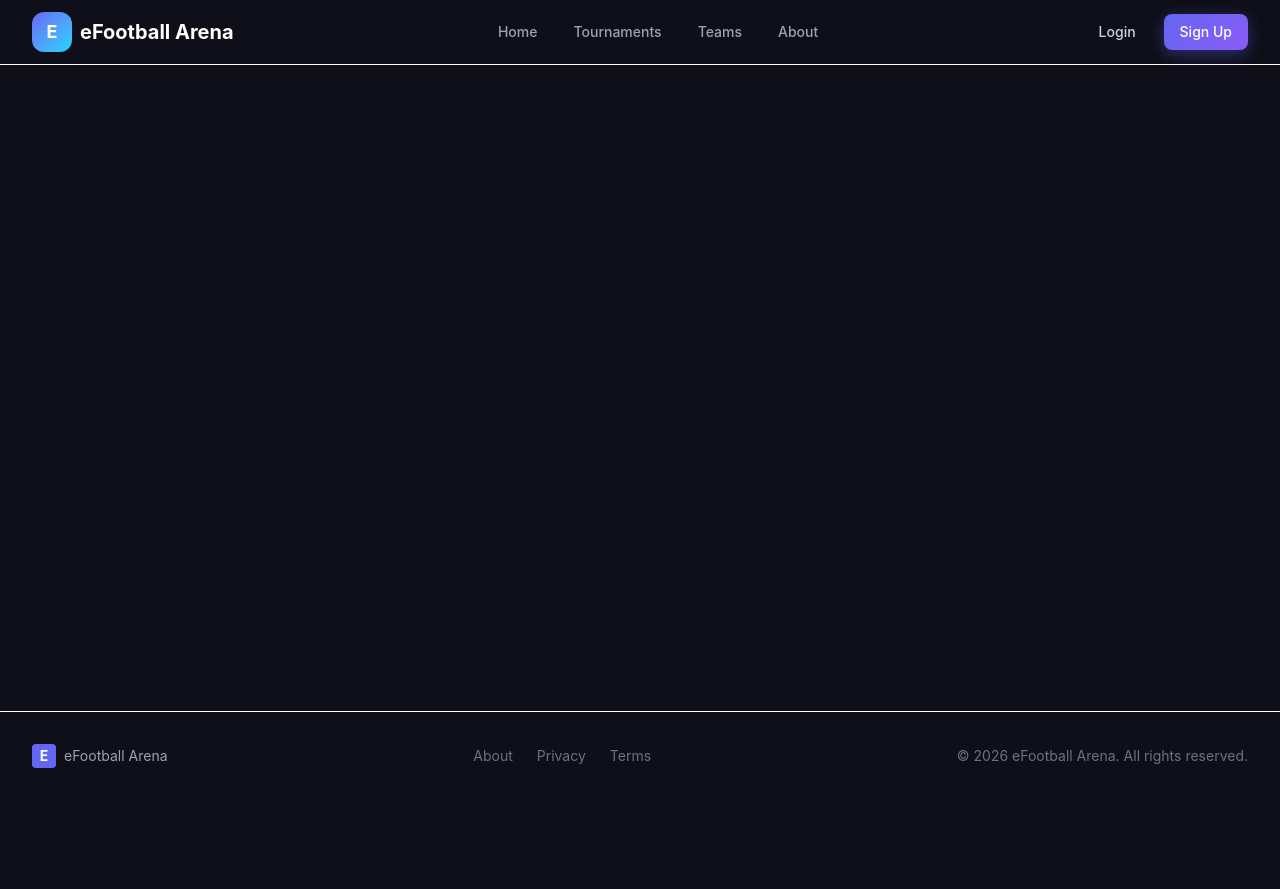
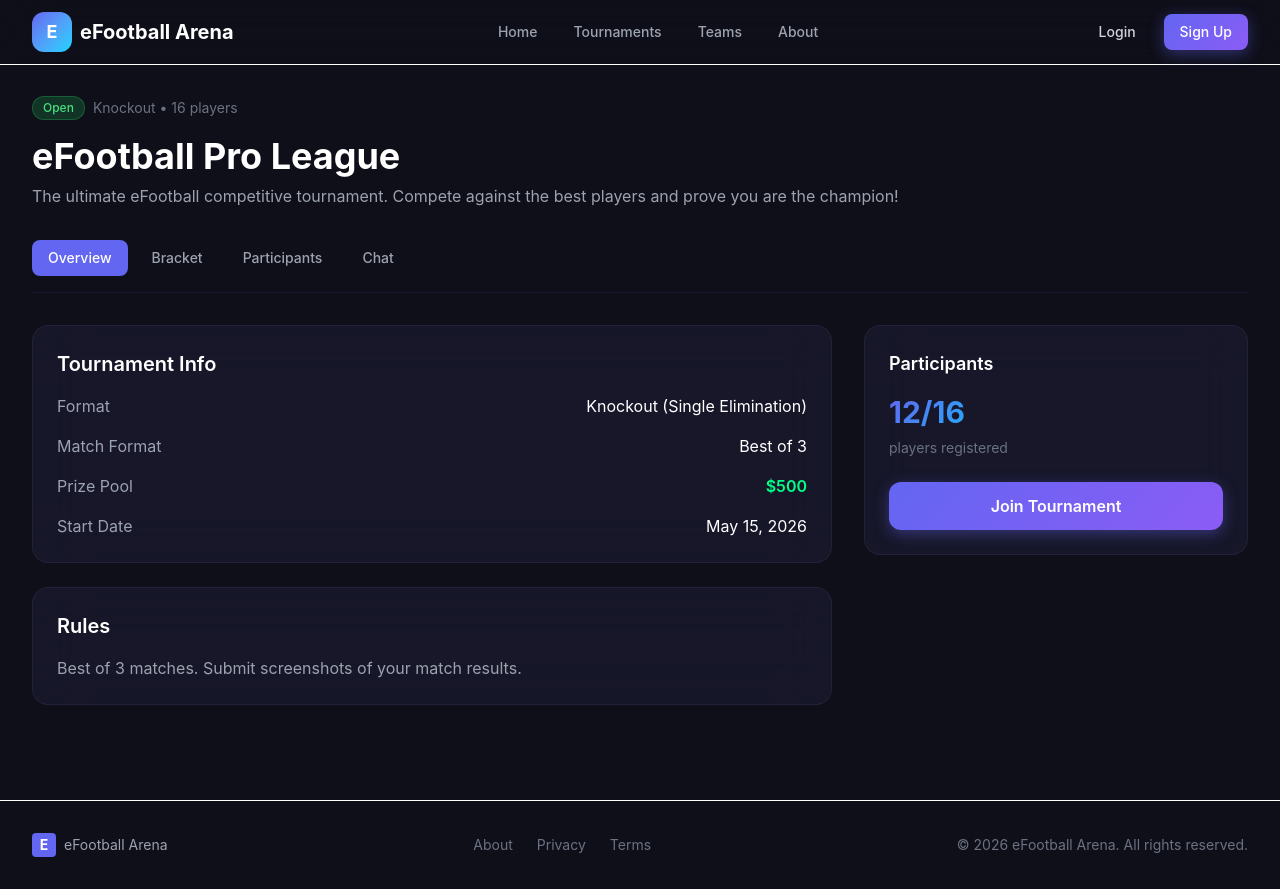
Before and after one commit to xknight254-hub/Efootball-tournament-app, a React (Vite) app in the folder client/: page /tournaments/1 in a window 1280 px wide. Before the commit the page ends 800 px from the top, so only its background shows below. Built offline with nearby package versions, Linux system fonts and the light colour scheme.

Commit message:
Task 8: Tournament Detail Page with bracket, participants, chat tabs

```diff
--- a/client/src/App.tsx
+++ b/client/src/App.tsx
@@ -3,6 +3,7 @@ import { Navbar } from './components/layout/Navbar';
 import { Footer } from './components/layout/Footer';
 import { HomePage } from './pages/HomePage';
 import { TournamentsPage } from './pages/TournamentsPage';
+import { TournamentDetailPage } from './pages/TournamentDetailPage';
 import { LoginPage } from './pages/LoginPage';
 import { RegisterPage } from './pages/RegisterPage';
 
@@ -15,6 +16,7 @@ function App() {
           <Routes>
             <Route path="/" element={<HomePage />} />
             <Route path="/tournaments" element={<TournamentsPage />} />
+            <Route path="/tournaments/:id" element={<TournamentDetailPage />} />
             <Route path="/teams" element={<div className="pt-32 pb-20 text-center text-white">Teams - Coming Soon</div>} />
             <Route path="/about" element={<div className="pt-32 pb-20 text-center text-white">About - Coming Soon</div>} />
             <Route path="/login" element={<LoginPage />} />
--- /dev/null
+++ b/client/src/pages/TournamentDetailPage.tsx
@@ -0,0 +1,198 @@
+import { useState } from 'react';
+// import { useParams } from 'react-router-dom';
+
+const tournament = {
+  id: 1,
+  name: 'eFootball Pro League',
+  format: 'knockout',
+  maxPlayers: 16,
+  participants: 12,
+  prizePool: '$500',
+  status: 'open',
+  startDate: 'May 15, 2026',
+  description: 'The ultimate eFootball competitive tournament. Compete against the best players and prove you are the champion!',
+  rules: 'Best of 3 matches. Submit screenshots of your match results.',
+};
+
+const matches = [
+  { id: 1, round: 1, player1: 'PlayerOne', player2: 'PlayerTwo', score1: 2, score2: 1, status: 'completed', winner: 'PlayerOne' },
+  { id: 2, round: 1, player1: 'PlayerThree', player2: 'PlayerFour', score1: 0, score2: 2, status: 'completed', winner: 'PlayerFour' },
+  { id: 3, round: 1, player1: 'PlayerFive', player2: 'PlayerSix', score1: null, score2: null, status: 'pending' },
+  { id: 4, round: 1, player1: 'PlayerSeven', player2: 'PlayerEight', score1: null, score2: null, status: 'pending' },
+  { id: 5, round: 2, player1: 'PlayerOne', player2: 'PlayerFour', score1: null, score2: null, status: 'scheduled' },
+];
+
+export function TournamentDetailPage() {
+  // const { id } = useParams();
+  const [activeTab, setActiveTab] = useState<'overview' | 'bracket' | 'participants' | 'chat'>('overview');
+
+  return (
+    <div className="min-h-screen bg-dark-900 pt-24 pb-20">
+      <div className="max-w-7xl mx-auto px-4 sm:px-6 lg:px-8">
+        {/* Header */}
+        <div className="mb-8">
+          <div className="flex items-center gap-2 mb-4">
+            <span className="status-badge status-open">Open</span>
+            <span className="text-gray-500 text-sm">Knockout • 16 players</span>
+          </div>
+          <h1 className="text-4xl font-bold text-white mb-2">{tournament.name}</h1>
+          <p className="text-gray-400">{tournament.description}</p>
+        </div>
+
+        {/* Tabs */}
+        <div className="flex gap-2 mb-8 border-b border-dark-700 pb-4">
+          {(['overview', 'bracket', 'participants', 'chat'] as const).map((tab) => (
+            <button
+              key={tab}
+              onClick={() => setActiveTab(tab)}
+              className={`px-4 py-2 rounded-lg text-sm font-medium transition-all ${
+                activeTab === tab
+                  ? 'bg-primary text-white'
+                  : 'text-gray-400 hover:text-white'
+              }`}
+            >
+              {tab.charAt(0).toUpperCase() + tab.slice(1)}
+            </button>
+          ))}
+        </div>
+
+        {/* Content */}
+        {activeTab === 'overview' && (
+          <div className="grid md:grid-cols-3 gap-8">
+            <div className="md:col-span-2 space-y-6">
+              <div className="glass-card-dark p-6">
+                <h3 className="text-xl font-semibold text-white mb-4">Tournament Info</h3>
+                <div className="space-y-4">
+                  <div className="flex justify-between">
+                    <span className="text-gray-400">Format</span>
+                    <span className="text-white">Knockout (Single Elimination)</span>
+                  </div>
+                  <div className="flex justify-between">
+                    <span className="text-gray-400">Match Format</span>
+                    <span className="text-white">Best of 3</span>
+                  </div>
+                  <div className="flex justify-between">
+                    <span className="text-gray-400">Prize Pool</span>
+                    <span className="text-neon-green font-semibold">{tournament.prizePool}</span>
+                  </div>
+                  <div className="flex justify-between">
+                    <span className="text-gray-400">Start Date</span>
+                    <span className="text-white">{tournament.startDate}</span>
+                  </div>
+                </div>
+              </div>
+
+              <div className="glass-card-dark p-6">
+                <h3 className="text-xl font-semibold text-white mb-4">Rules</h3>
+                <p className="text-gray-400">{tournament.rules}</p>
+              </div>
+            </div>
+
+            <div>
+              <div className="glass-card-dark p-6 sticky top-24">
+                <h3 className="text-lg font-semibold text-white mb-4">Participants</h3>
+                <div className="text-3xl font-bold gradient-text mb-2">{tournament.participants}/{tournament.maxPlayers}</div>
+                <p className="text-gray-500 text-sm mb-6">players registered</p>
+                <button className="w-full btn-glow py-3 rounded-xl text-white font-semibold">
+                  Join Tournament
+                </button>
+              </div>
+            </div>
+          </div>
+        )}
+
+        {activeTab === 'bracket' && (
+          <div className="glass-card-dark p-8 overflow-x-auto">
+            <h3 className="text-xl font-semibold text-white mb-6">Tournament Bracket</h3>
+            <div className="flex gap-8 min-w-max">
+              {/* Round 1 */}
+              <div className="space-y-4">
+                <h4 className="text-gray-400 text-sm font-medium text-center">Round 1</h4>
+                {matches.filter(m => m.round === 1).map((match) => (
+                  <div key={match.id} className="w-64 p-4 bg-dark-700/50 rounded-xl border border-dark-600">
+                    <div className="flex justify-between items-center mb-2">
+                      <span className={`text-sm ${match.winner === match.player1 ? 'text-neon-green font-bold' : 'text-white'}`}>
+                        {match.player1}
+                      </span>
+                      <span className="text-white font-mono">{match.score1 ?? '-'}</span>
+                    </div>
+                    <div className="flex justify-between items-center">
+                      <span className={`text-sm ${match.winner === match.player2 ? 'text-neon-green font-bold' : 'text-white'}`}>
+                        {match.player2}
+                      </span>
+                      <span className="text-white font-mono">{match.score2 ?? '-'}</span>
+                    </div>
+                    {match.status === 'completed' && (
+                      <div className="mt-2 text-xs text-gray-500 text-center">Completed</div>
+                    )}
+                  </div>
+                ))}
+              </div>
+
+              {/* Round 2 */}
+              <div className="flex items-center">
+                <div className="w-px h-32 bg-dark-600" />
+              </div>
+              <div className="space-y-4">
+                <h4 className="text-gray-400 text-sm font-medium text-center">Round 2</h4>
+                {matches.filter(m => m.round === 2).map((match) => (
+                  <div key={match.id} className="w-64 p-4 bg-dark-700/50 rounded-xl border border-dark-600">
+                    <div className="text-gray-500 text-sm text-center">TBD</div>
+                    <div className="text-center text-gray-600 text-xs mt-2">vs</div>
+                    <div className="text-gray-500 text-sm text-center">TBD</div>
+                  </div>
+                ))}
+              </div>
+            </div>
+          </div>
+        )}
+
+        {activeTab === 'participants' && (
+          <div className="glass-card-dark p-6">
+            <h3 className="text-xl font-semibold text-white mb-4">Registered Players</h3>
+            <div className="space-y-3">
+              {Array.from({ length: 12 }).map((_, idx) => (
+                <div key={idx} className="flex items-center gap-4 p-3 bg-dark-700/50 rounded-lg">
+                  <div className="w-10 h-10 rounded-full bg-gradient-to-br from-primary to-neon-blue flex items-center justify-center">
+                    <span className="text-white font-bold">P{idx + 1}</span>
+                  </div>
+                  <span className="text-white">Player{idx + 1}</span>
+                  <span className="ml-auto text-gray-500 text-sm">Seed #{idx + 1}</span>
+                </div>
+              ))}
+            </div>
+          </div>
+        )}
+
+        {activeTab === 'chat' && (
+          <div className="glass-card-dark p-6 h-[500px] flex flex-col">
+            <h3 className="text-xl font-semibold text-white mb-4">Tournament Chat</h3>
+            <div className="flex-grow bg-dark-800/50 rounded-xl p-4 mb-4 overflow-y-auto">
+              <div className="space-y-3">
+                <div className="chat-bubble chat-bubble-received">
+                  <span className="text-primary font-medium">Player1:</span> Good luck everyone!
+                </div>
+                <div className="chat-bubble chat-bubble-received">
+                  <span className="text-primary font-medium">Player2:</span> Who wants to practice?
+                </div>
+                <div className="chat-bubble chat-bubble-sent">
+                  <span className="text-white font-medium">You:</span> Let's go!
+                </div>
+              </div>
+            </div>
+            <div className="flex gap-2">
+              <input
+                type="text"
+                placeholder="Type a message..."
+                className="flex-grow px-4 py-3 rounded-xl bg-dark-800 border border-dark-600 text-white placeholder-gray-500 focus:outline-none focus:border-primary"
+              />
+              <button className="btn-glow px-6 py-3 rounded-xl text-white font-medium">
+                Send
+              </button>
+            </div>
+          </div>
+        )}
+      </div>
+    </div>
+  );
+}
```
Also changed, not shown: 6 other files (tests, documents, lock files or other folders).
